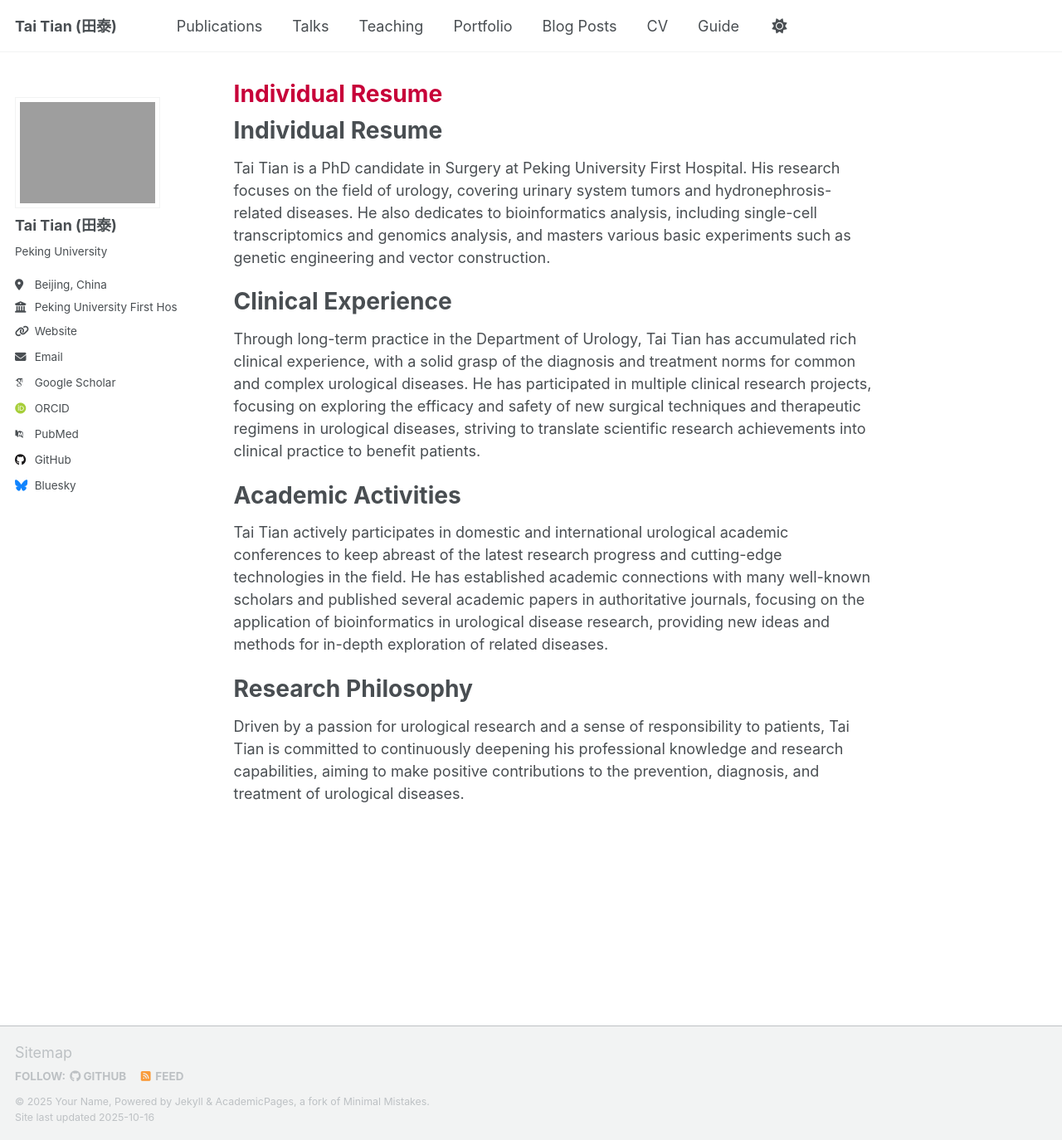
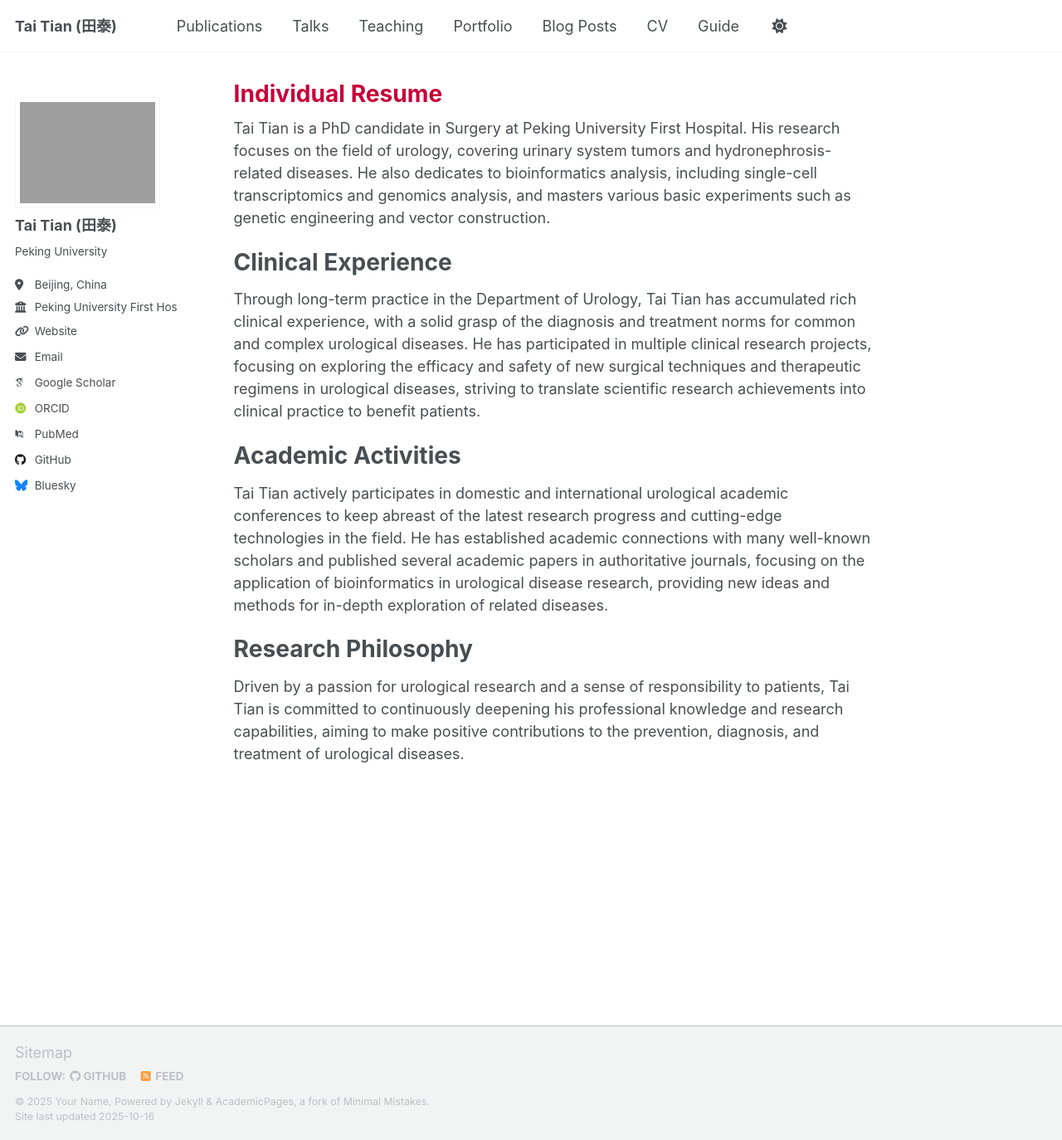
Before and after one commit to Tiger-TT/Tiger-TT.github.io, a Jekyll site: the page built from _pages/about.md, in a window 1280 px wide and 1374 px high. Shown: the whole window at 83% size. Built offline with Jekyll 4.4.1, drawn with Linux system fonts in a browser that asks for light colours; some web fonts are replaced; a script that is not in the unit is left out.

Commit message:
Update about.md

```diff
--- a/_pages/about.md
+++ b/_pages/about.md
@@ -6,8 +6,6 @@ redirect_from:
   - /about/
   - /about.html
 ---
-
-# Individual Resume
 
 Tai Tian is a PhD candidate in Surgery at Peking University First Hospital. His research focuses on the field of urology, covering urinary system tumors and hydronephrosis-related diseases. He also dedicates to bioinformatics analysis, including single-cell transcriptomics and genomics analysis, and masters various basic experiments such as genetic engineering and vector construction.
 
```
